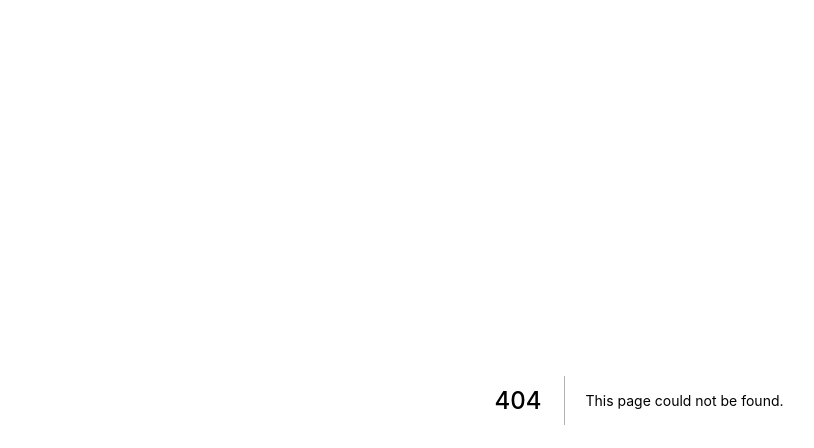
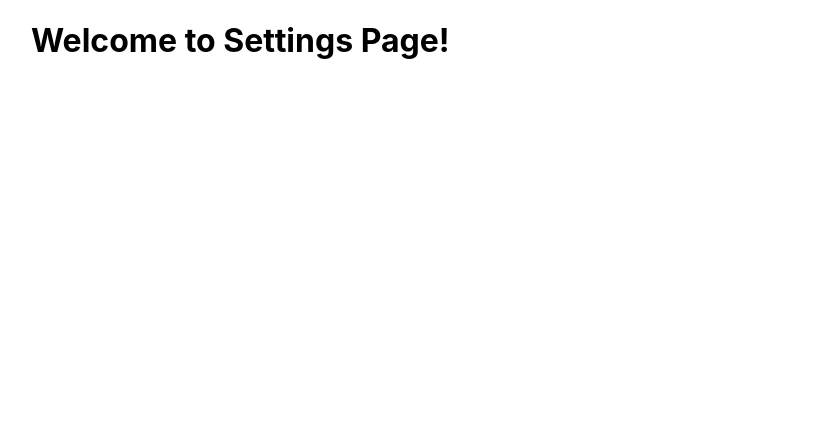
Before and after one commit to Ronatos/UNF-SoC-Honors-in-Computing-Hours-Tracking, a Next.js app: page /settings in a window 1280 px wide. Before the commit this address had no page. Shown: the top 448 px of the page, without its empty margins (1-815 px from the left). Built offline with nearby package versions, Linux system fonts and the light colour scheme.

Commit message:
First Commit - Added Settings Page
This will hold the settings page for the user. Account Management is the user story. This is currently a basic temp, that will be finished soon.

```diff
--- /dev/null
+++ b/pages/settings.js
@@ -0,0 +1,26 @@
+import Head from 'next/head'
+import Image from 'next/image'
+import styles from '../styles/Home.module.css'
+// import '../styles/settings.css'
+
+export default function Home() {
+  return (
+    <div className={styles.container}>
+      <Head>
+        <title>Settings Page</title>
+        <meta name="description" content="The settings page for UNF Leadership" />
+        <link rel="icon" href="/favicon.ico" />
+      </Head>
+
+      <main>
+        <h1>
+          Welcome to Settings Page!
+        </h1>
+
+      </main>
+
+    </div>
+
+
+  )
+}
--- /dev/null
+++ b/styles/settings.css
@@ -0,0 +1,7 @@
+.test {
+    color: pink;
+}
+
+.back {
+    background-color: purple;
+}
```
Also changed, not shown: 1 other file (tests, documents, lock files or other folders).
